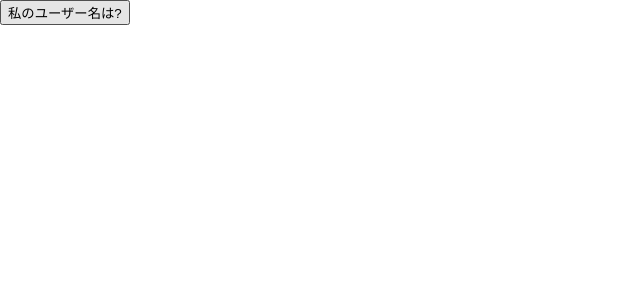
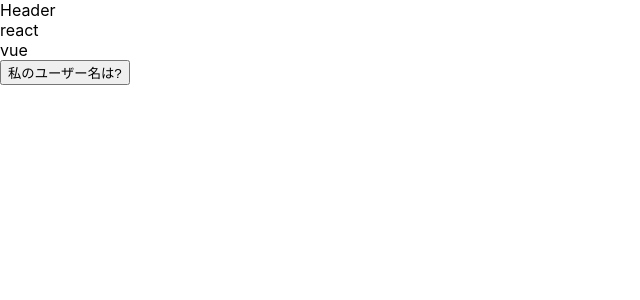
Before and after one commit to kyogen-hekii/anki-note-app, a React app: page /home in a window 1280 px wide. Shown: the top 300 px of the page, without its empty margins (0-640 px from the left). Built offline with nearby package versions, Linux system fonts and the light colour scheme.

Commit message:
create HomePage 骨組み作成のみ

```diff
--- a/src/App.tsx
+++ b/src/App.tsx
@@ -13,6 +13,7 @@
 function App() {
   return (
     <Provider store={store}>
+      <div>Header</div>
       <ConnectedRouter history={history}>
         <Switch>
           <Route exact path="/login" component={DummyPage} />
--- a/src/api/queries.tsx
+++ b/src/api/queries.tsx
@@ -1,14 +1,11 @@
 export const getUser = (userId: number) => {
-  switch (userId) {
-    default:
-      const user = {
-        id: userId,
-        name: `loginUser${userId}`,
-      }
-      return user
+  const user = {
+    id: userId,
+    name: `loginUser${userId}`,
   }
+  return user
 }
-
+// #region REALgetUser
 export const REALgetUser = (userId: number) => {
   return {
     query: `query (userId: ID!) {
@@ -23,3 +20,46 @@
     },
   }
 }
+// #endregion
+
+// #region getCategories
+export const getCategories = () => {
+  const categories = [
+    {
+      id: 1,
+      name: 'react',
+    },
+    {
+      id: 2,
+      name: 'vue',
+    },
+  ]
+  return categories
+}
+// #endregion
+
+// #region getNotes
+export const getNotes = () => {
+  const notes = [
+    {
+      id: 1,
+      categoryId: 1,
+      title: 'basic',
+      content: 'this is a basic text.',
+    },
+    {
+      id: 2,
+      categoryId: 1,
+      title: 'setup',
+      content: 'how to setup react.',
+    },
+    {
+      id: 3,
+      categoryId: 3,
+      title: 'setup',
+      content: 'how to setup vue.',
+    },
+  ]
+  return notes
+}
+// #endregion
--- a/src/pages/Home/HomePage.tsx
+++ b/src/pages/Home/HomePage.tsx
@@ -1,18 +1,19 @@
-//prepare
-//code ./src/pages/Home/HomePage.tsx
-//code ./src/api/SimpleFetch.ts
-//code ./src/api/queries.tsx
-// rcc拡張
 import React, { Component } from 'react'
 
 import SimpleFetch from '../../api/SimpleFetch'
-import { getUser } from '../../api/queries'
+import { getUser, getCategories, getNotes } from '../../api/queries'
+import CategoryCard from './components/CategoryCard'
+import NoteItem from './components/NoteItem'
 
 export default class HomePage extends Component {
   // #region state
   // TODO: local stateをglobal stateに昇格
   state: any = {
     user: {},
+    categories: [],
+    selectedCategory: null,
+    notes: [],
+    selectedNotes: null,
   }
   // #endregion
 
@@ -20,6 +21,10 @@
   async componentDidMount() {
     const user = await SimpleFetch(getUser(1))
     this.setState({ user })
+    const categories = await SimpleFetch(getCategories())
+    this.setState({ categories })
+    const notes = await SimpleFetch(getNotes())
+    this.setState({ notes })
   }
   // #endregion
 
@@ -29,12 +34,31 @@
     const { user } = this.state
     window.alert(`my name is ${user.name}`)
   }
+  handleClickCategory = (category: any) => {
+    const selectedCategory = category
+    this.setState({ selectedCategory })
+  }
+  handleClickNote = (note: any) => {
+    const selectedNote = note
+    this.setState({ selectedNote })
+  }
   // #endregion
 
   // #region render
   render() {
+    const { selectedCategory, categories, selectedNote, notes } = this.state
     return (
       <div>
+        {!selectedCategory &&
+          categories.map((c: any) => {
+            return <CategoryCard key={c.id} category={c} onClick={this.handleClickCategory} />
+          })}
+        {selectedCategory &&
+          notes
+            .filter((n: any) => n.categoryId === selectedCategory.id)
+            .map((n: any) => {
+              return <NoteItem key={n.id} note={n} onClick={this.handleClickNote} />
+            })}
         <button onClick={this.handleClickPopUser}>私のユーザー名は?</button>
       </div>
     )
--- /dev/null
+++ b/src/pages/Home/components/CategoryCard.tsx
@@ -0,0 +1,13 @@
+import React from 'react'
+
+export default ({ category, onClick }: any) => {
+  return (
+    <div
+      onClick={() => {
+        onClick(category)
+      }}
+    >
+      {category.name}
+    </div>
+  )
+}
--- /dev/null
+++ b/src/pages/Home/components/NoteItem.tsx
@@ -0,0 +1,13 @@
+import React from 'react'
+
+export default ({ note, onClick }: any) => {
+  return (
+    <div
+      onClick={() => {
+        onClick(note.id)
+      }}
+    >
+      {note.title}
+    </div>
+  )
+}
```
